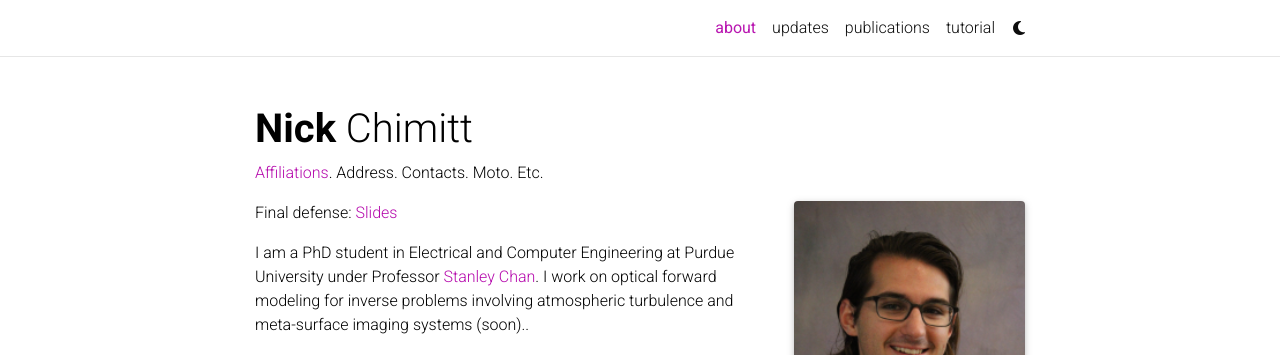
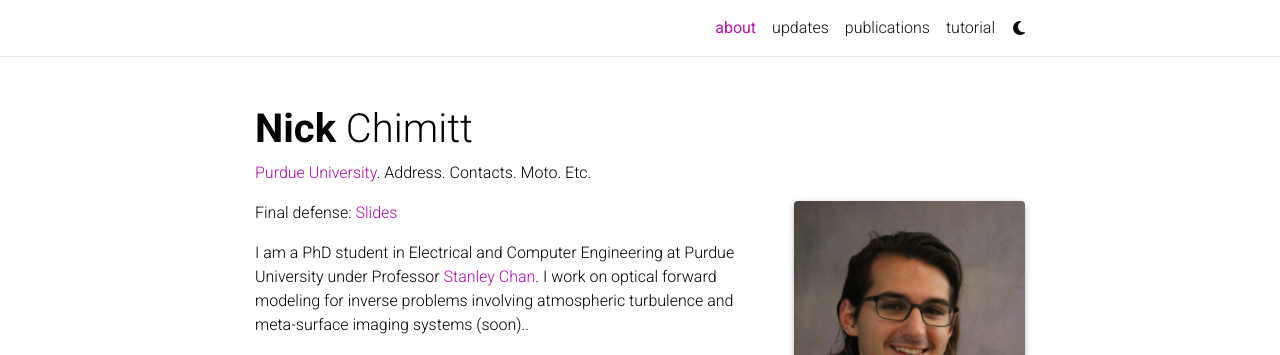
Before and after one commit to nchimitt/nchimitt.github.io, a Jekyll site: the page built from _pages/about.md, in a window 1280 px wide and 1087 px high. Shown: the top 355 px of the window. Built offline with Jekyll 4.4.1, drawn with Linux system fonts in a browser that asks for light colours; full-size pictures stand in for the smaller copies a plugin makes; comment, search, counter and statistics services are not loaded; a style sheet for code colours, icons or effects is not loaded.

Commit message:
affiliations

```diff
--- a/_pages/about.md
+++ b/_pages/about.md
@@ -2,7 +2,7 @@
 layout: about
 title: about
 permalink: /
-subtitle: <a href='#'>Affiliations</a>. Address. Contacts. Moto. Etc.
+subtitle: <a href='https://engineering.purdue.edu/ECE'>Purdue University</a>. Address. Contacts. Moto. Etc.
 
 profile:
   align: right
```
